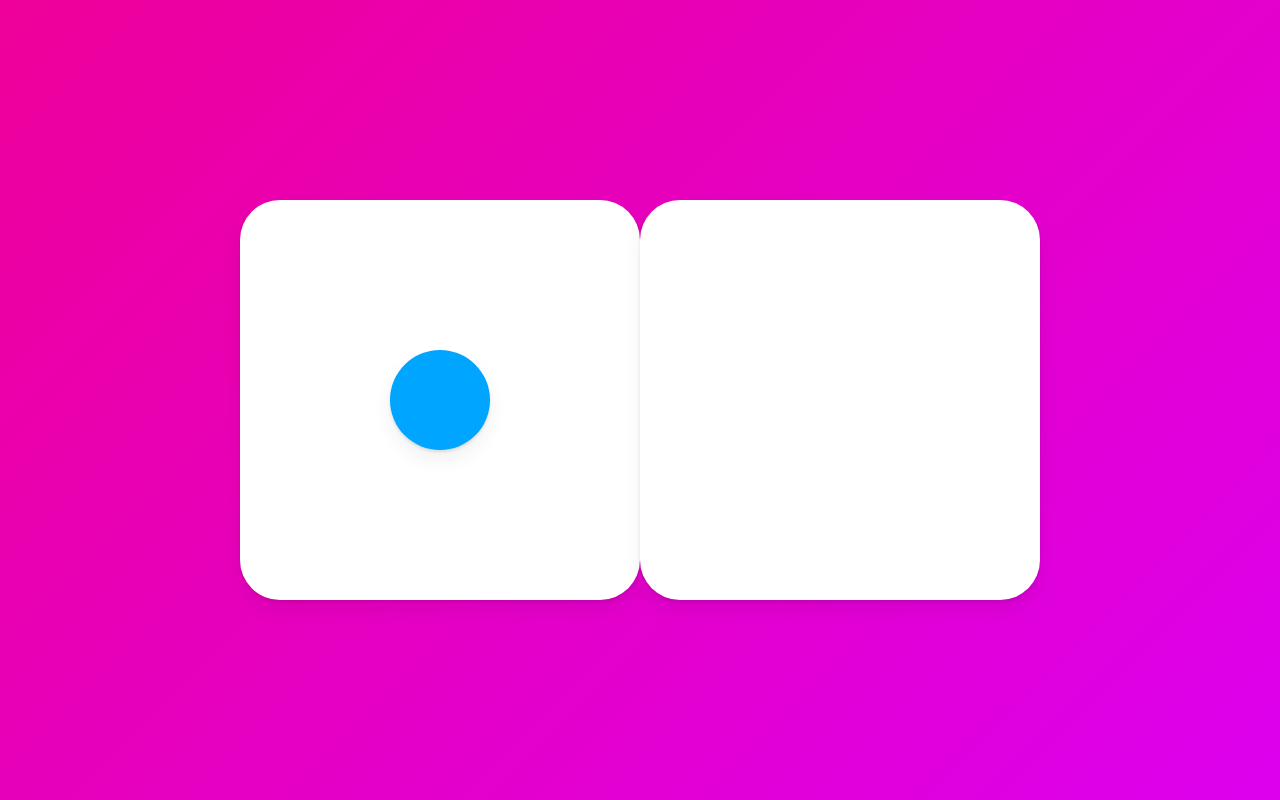
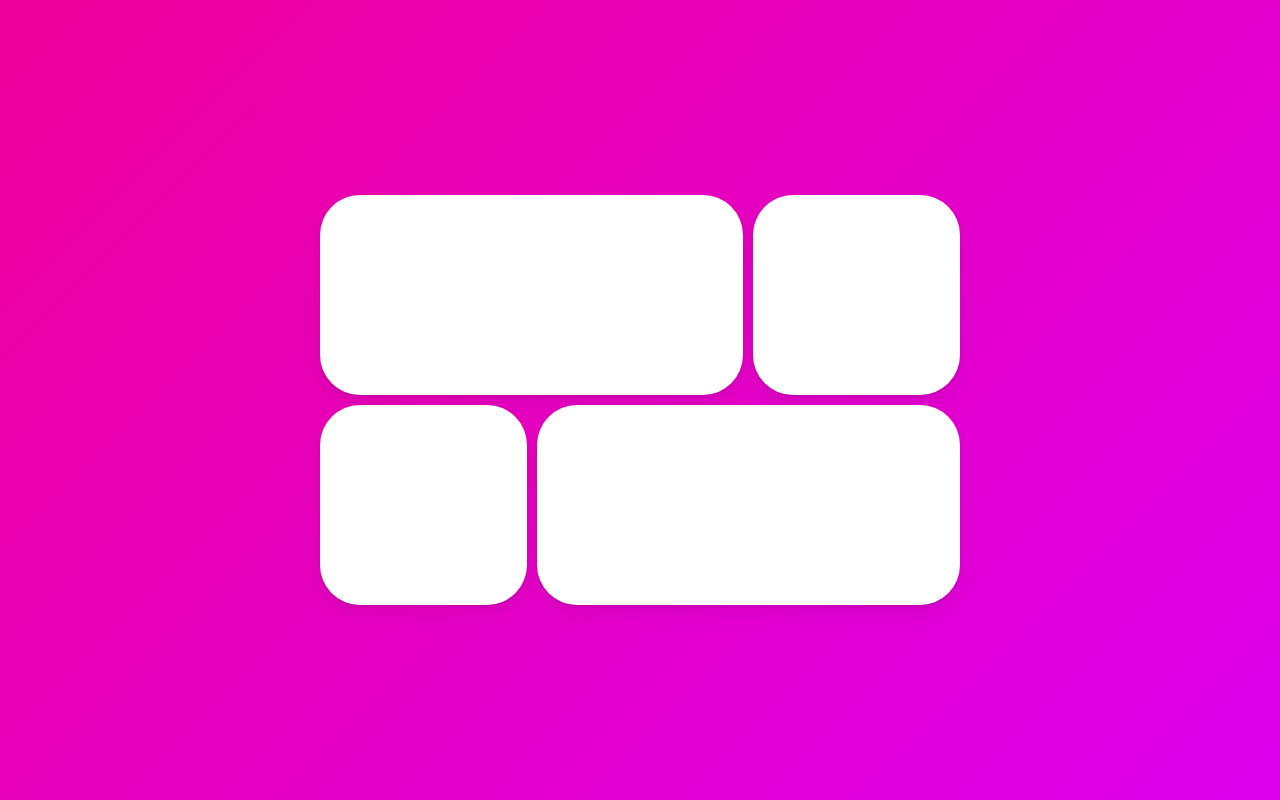
Before and after one commit to mongzii/animation, a React (Create React App) app: page / in a window 1280 px wide. Built offline with nearby package versions, Linux system fonts and the light colour scheme.

Commit message:
feat: box별로 layout

```diff
--- a/src/App.tsx
+++ b/src/App.tsx
@@ -2,47 +2,63 @@
 import { useState } from "react";
 import styled from "styled-components";
 
-const Wrapper = styled(motion.div)`
+const Wrapper = styled.div`
   height: 100vh;
   width: 100vw;
+  display: flex;
+  justify-content: space-around;
+  align-items: center;
+`;
+const Grid = styled.div`
+  display: grid;
+  grid-template-columns: repeat(3, 1fr);
+  width: 50vw;
+  gap: 10px;
+  div:first-child,
+  div:last-child {
+    grid-column: span 2;
+  }
+`;
+
+const Box = styled(motion.div)`
+  height: 200px;
+  background-color: rgba(255, 255, 255, 1);
+  border-radius: 40px;
+  box-shadow: 0 2px 3px rgba(0, 0, 0, 0.1), 0 10px 20px rgba(0, 0, 0, 0.06);
+`;
+const Overlay = styled(motion.div)`
+  width: 100%;
+  height: 100%;
+  position: absolute;
   display: flex;
   justify-content: center;
   align-items: center;
 `;
 
-const Box = styled(motion.div)`
-  width: 400px;
-  height: 400px;
-  background-color: rgba(255, 255, 255, 1);
-  border-radius: 40px;
-  display: flex;
-  justify-content: center;
-  align-items: center;
-  box-shadow: 0 2px 3px rgba(0, 0, 0, 0.1), 0 10px 20px rgba(0, 0, 0, 0.06);
-`;
-const Circle = styled(motion.div)`
-  background-color: #00a5ff;
-  height: 100px;
-  width: 100px;
-  border-radius: 50px;
-  box-shadow: 0 2px 3px rgba(0, 0, 0, 0.1), 0 10px 20px rgba(0, 0, 0, 0.06);
-`;
-
 function App() {
-  const [clicked, setClicked] = useState(false);
-  const toggleClicked = () => setClicked(prev => !prev);
+  // const [clicked, setClicked] = useState(false);
+  // const toggle = () => setClicked(prev => !prev);
+  const [id, setId] = useState<null | string>(null);
   return (
-    <Wrapper onClick={toggleClicked}>
-      <Box>
-        {!clicked ? (
-          <Circle layoutId="circle" style={{ borderRadius: 50 }} />
+    <Wrapper>
+      <Grid>
+        {/* <Box /> */}
+        {["1", "2", "3", "4"].map(n => (
+          <Box onClick={() => setId(n)} key={n} layoutId={n} />
+        ))}
+      </Grid>
+      <AnimatePresence>
+        {id ? (
+          <Overlay
+            onClick={() => setId(null)}
+            initial={{ backgroundColor: "rgba(0, 0, 0, 0)" }}
+            animate={{ backgroundColor: "rgba(0, 0, 0, 0.5)" }}
+            exit={{ backgroundColor: "rgba(0, 0, 0, 0)" }}
+          >
+            <Box layoutId={id} style={{ width: 400, height: 200 }} />
+          </Overlay>
         ) : null}
-      </Box>
-      <Box>
-        {clicked ? (
-          <Circle layoutId="circle" style={{ borderRadius: 0 }} />
-        ) : null}
-      </Box>
+      </AnimatePresence>
     </Wrapper>
   );
 }
```
